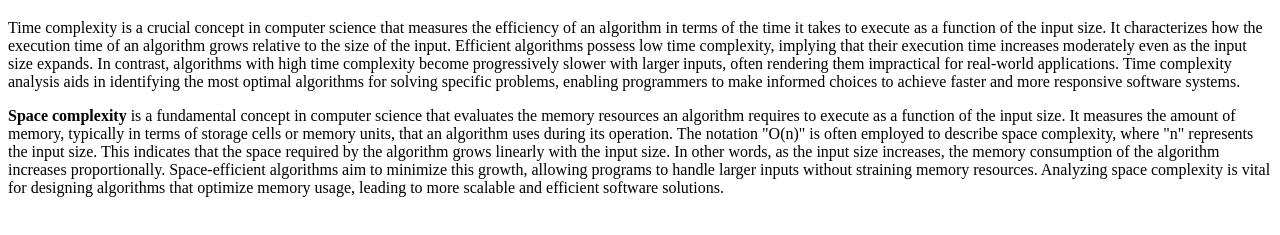
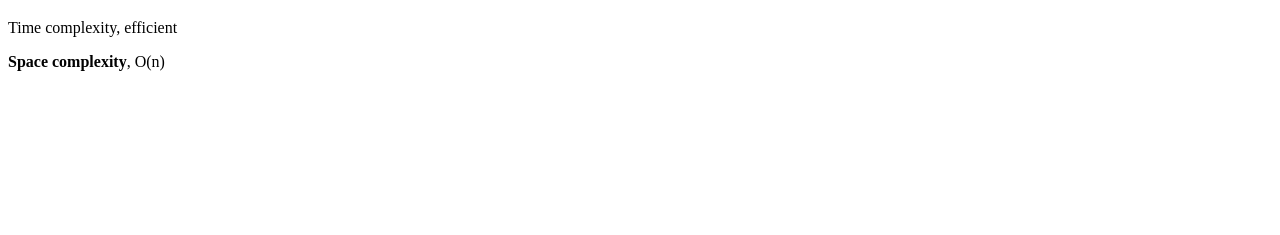
Before and after one commit to acciojob/time-and-space-complexity-ayanahmad01, a website: page main.html in a window 1280 px wide. Shown: the part 61-296 px from the top of the page. Drawn offline with Linux system fonts and the light colour scheme.

Commit message:
created a submission

```diff
--- a/main.html
+++ b/main.html
@@ -9,34 +9,9 @@
 <body>
 	<h1>Time, Space and Complexity</h1>
 	<p>
-		Time complexity is a crucial concept in computer science that
-		measures the efficiency of an algorithm in terms of the time
-		it takes to execute as a function of the input size. It
-		characterizes how the execution time of an algorithm grows
-		relative to the size of the input. Efficient algorithms possess
-		low time complexity, implying that their execution time increases
-		moderately even as the input size expands. In contrast, algorithms
-		with high time complexity become progressively slower with larger
-		inputs, often rendering them impractical for real-world applications.
-		Time complexity analysis aids in identifying the most optimal algorithms
-		for solving specific problems, enabling programmers to make informed
-		choices to achieve faster and more responsive software systems.
-	</p>
+		Time complexity, efficient</p>
 	<p>
-		<b>Space complexity</b> is a fundamental concept in computer science that
-		evaluates the memory resources an algorithm requires to execute as
-		a function of the input size. It measures the amount of memory,
-		typically in terms of storage cells or memory units, that an algorithm
-		uses during its operation. The notation "O(n)" is often employed to
-		describe space complexity, where "n" represents the input size. This
-		indicates that the space required by the algorithm grows linearly with
-		the input size. In other words, as the input size increases, the memory
-		consumption of the algorithm increases proportionally. Space-efficient
-		algorithms aim to minimize this growth, allowing programs to handle larger
-		inputs without straining memory resources. Analyzing space complexity is
-		vital for designing algorithms that optimize memory usage, leading to
-		more scalable and efficient software solutions.
-	</p>
+		<b>Space complexity</b>, O(n)</p>
 </body>
 
 </html>
```
